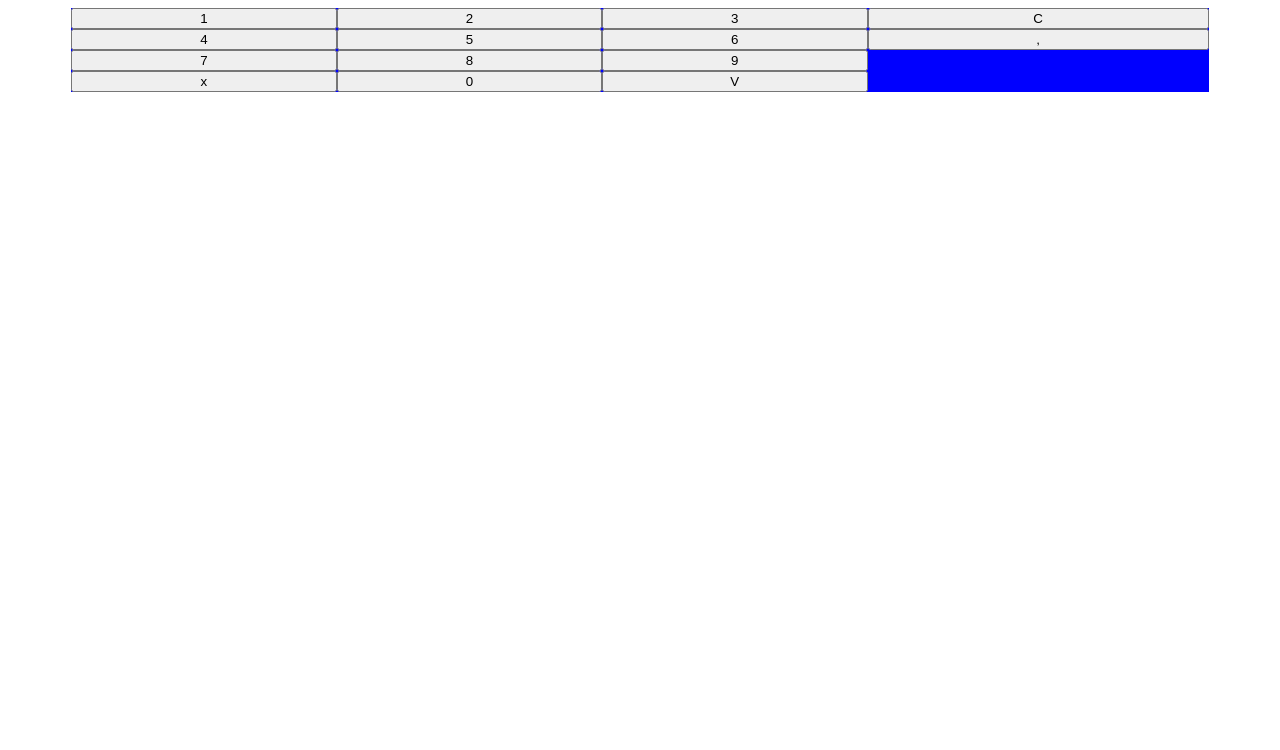
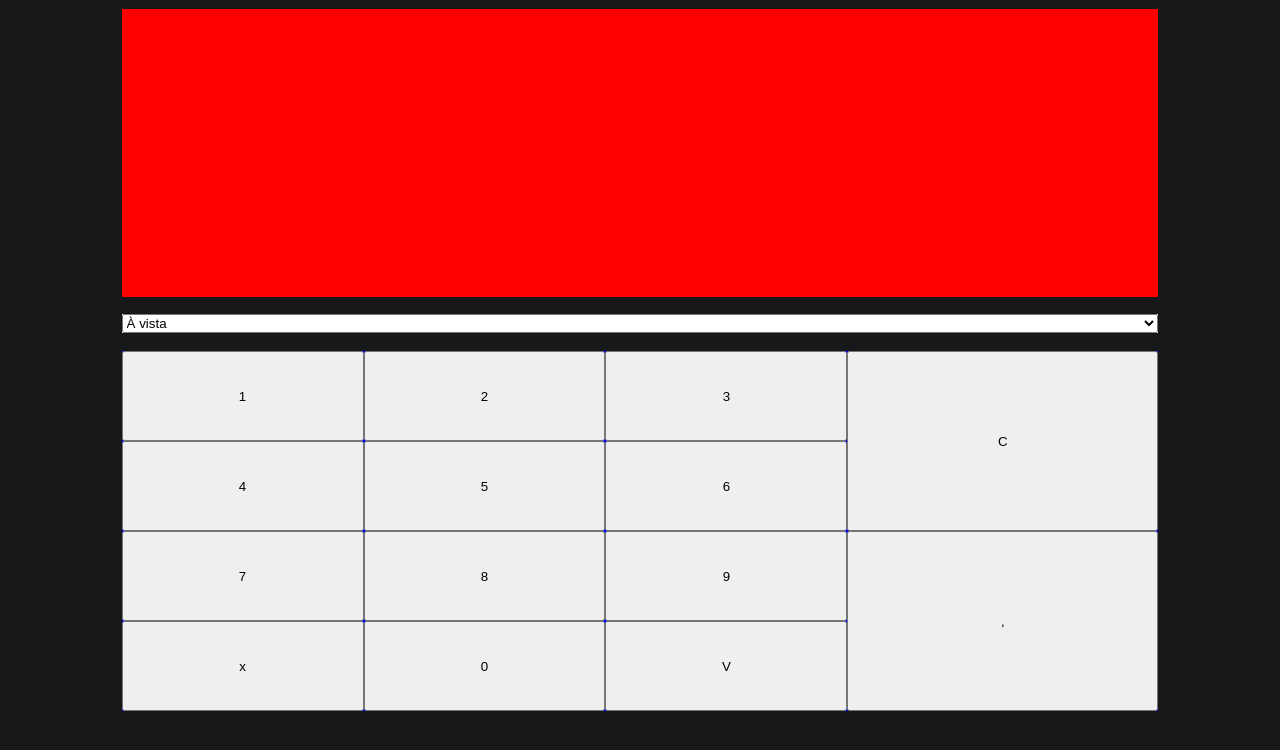
Before and after one commit to WillamesBarbosa/factor-calculator, a React (Create React App) app: page / in a window 1280 px wide. Shown: the top 750 px of the page. Built offline with nearby package versions, Linux system fonts and the light colour scheme.

Commit message:
refactor: insert globalstyles calculatorbody and portion into app

```diff
--- a/src/app/App.jsx
+++ b/src/app/App.jsx
@@ -1,21 +1,26 @@
 import React from 'react';
+import { GlobalStyles } from './styles/global-styles';
+
 import { Screen } from './components/screen/screen';
 import Button from './components/button/button';
 import Container from './components/container/container';
+import { CalculatorBody } from './components/calculator_body/calculatorBody';
+import { Portion } from './components/portion/portion';
 
 const array1 = ['1', '2', '3', '4', '5', '6', '7', '8', '9', 'x', '0', 'V'];
 const array2 = ['C', ','];
 
 function App() {
   return (
-    <>
+    <CalculatorBody>
       <Screen />
+      <Portion amount={12} />
       <Container>
         <Button texts={array1} />
         <Button texts={array2} />
       </Container>
-    </>
-
+      <GlobalStyles />
+    </CalculatorBody>
   );
 }
 
```
